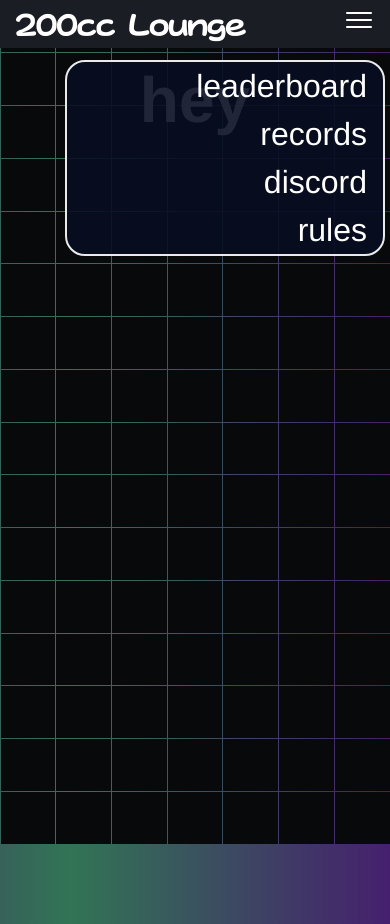
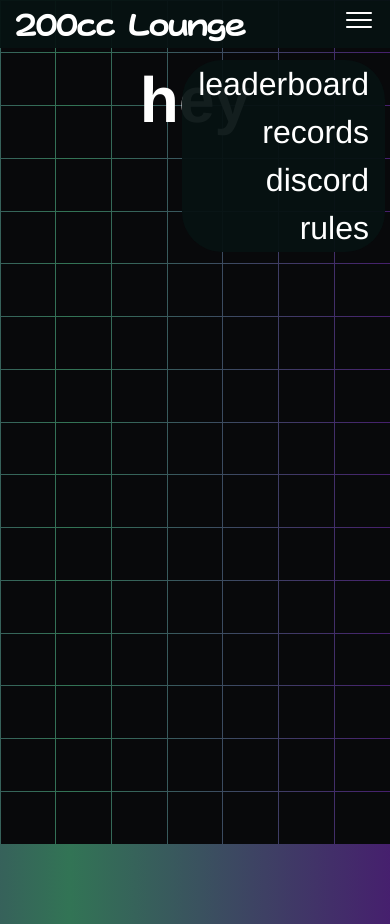
Before and after one commit to billypom/200-lounge.com, a Next.js app: page /asd in a window 390 px wide. Both pictures are taken after a click on the picture 359 px from the left and 20 px from the top of the page. Built offline with nearby package versions, Linux system fonts and the light colour scheme.

Commit message:
mobile dropdown

```diff
--- a/components/Navbar.js
+++ b/components/Navbar.js
@@ -69,22 +69,22 @@ export default function Navbar(){
             {open ?
             <div className={styles.navdropdown}>
                 <Link href="/">
-                    <ul className={styles.navitem} onClick={() => setOpen(!open)}>
+                    <ul className={styles.navitemmobile} onClick={() => setOpen(!open)}>
                         leaderboard
                     </ul>
                 </Link>
                 <Link href="/records">
-                    <ul className={styles.navitem} onClick={() => setOpen(!open)}>
+                    <ul className={styles.navitemmobile} onClick={() => setOpen(!open)}>
                         records
                     </ul>
                 </Link>
                 <a href="https://discord.gg/uR3rRzsjhk">
-                    <ul className={styles.navitem} onClick={() => setOpen(!open)}>
+                    <ul className={styles.navitemmobile} onClick={() => setOpen(!open)}>
                         discord
                     </ul>
                 </a>
                 <a href="https://www.mariokartcentral.com/forums/index.php?threads/s4-mk8dx-200cc-lounge-rules-updated-may-1-2022.7129/">
-                    <ul className={styles.navitem} onClick={() => setOpen(!open)}>
+                    <ul className={styles.navitemmobile} onClick={() => setOpen(!open)}>
                         rules
                     </ul>
                 </a>
--- a/styles/Home.module.css
+++ b/styles/Home.module.css
@@ -55,19 +55,20 @@ Tiles Background
 .navdropdown {
   color: #eaeaea;
   font-size: 2rem;
-  z-index: 11;
+  z-index: 21;
   position: absolute;
   display: flex;
   flex-direction: column;
   align-items: flex-end;
-  border: #eaeaea solid;
-  border-width: 2px;
-  border-radius: 20px;
-  width: 20rem;
+  /* border: #eaeaea solid; */
+  /* border-width: 2px; */
+  border-radius: 40px;
+  /* width: 900; */
+  /* position: fixed; */
   top: 60px;
   right: 5px;
   overflow: hidden;
-  background-color: rgba(8, 15, 34, 0.9)
+  background-color: rgba(7, 18, 18, 0.95)
 }
 
 
@@ -82,24 +83,18 @@ Tiles Background
   display: flex;
   flex: 1;
   flex-wrap: wrap;
-  background-color: rgb(26, 29, 36);
+  background-color: rgba(7, 18, 18, 0.95);
   /* background-color: rgb(255, 195, 14); */
   /* justify-content: center; */
   min-width: 100%;
   top: 0;
-  background-size: 100%;
   font-size: xx-large;
   z-index: 2;
   position: sticky;
   justify-content: space-between;
+  align-items:center;
 }
 
-.navitemwrapper2 {
-  display: flex;
-  /* flex: 1; */
-  flex-wrap: wrap;
-  color: white;
-}
 
 .navitemwrapper {
   display: flex;
@@ -107,13 +102,25 @@ Tiles Background
   flex-wrap: wrap;
 }
 
+.navitemwrapper2 {
+  display: flex;
+  flex-wrap: wrap;
+  color: white;
+  position: relative;
+  z-index: 40;
+}
+
 /* hamburger menu */
 .navitem3 {
   padding-right: 1rem;
   /* padding-left: 1rem; */
   /* padding-top: 0.5rem; */
-  padding-bottom: -1rem;
   color: white;
+  /* padding-top: 2rem; */
+  z-index: 35;
+  /* position: fixed; */
+  top: 0px;
+  right: 0;
 }
 
 .navitem3:hover,
@@ -130,6 +137,7 @@ Tiles Background
   padding-left: 1rem;
   /* padding-top: 0.5rem; */
   color: white;
+  /* padding-left: 6rem; */
   /* display: flex; */
   /* flex: 1; */
   /* flex-wrap: wrap; */
@@ -161,6 +169,39 @@ Tiles Background
   /* flex: 1; */
   /* flex-wrap: wrap; */
 }
+
+
+.navitemmobile {
+  padding-right: 1rem;
+  padding-left: 1rem;
+  /* padding-top: 0.5rem; */
+  color: white;
+  /* padding-left: 6rem; */
+  /* display: flex; */
+  /* flex: 1; */
+  /* flex-wrap: wrap; */
+  /* justify-content: flex-end; */
+}
+
+.navitemmobile:hover,
+.navitemmobile:focus {
+  border-color: #eaeaea;
+  color: #67e8f9;
+  cursor: pointer;
+}
+
+.navitemmobile:active {
+  color:#52bbc8;
+}
+
+
+
+
+
+
+
+
+
 
 @keyframes tier_title_ani {
   from {transform: translate(0%);}
@@ -386,6 +427,14 @@ Tiles Background
     animation-timing-function: cubic-bezier(.26, .13, .24, 1.2);
     animation-fill-mode: forwards;
   }
+
+  .navdropdown::after {
+    animation-name: navburger_ani;
+    animation-duration: 0.5s;
+    animation-direction: reverse;
+    animation-timing-function: cubic-bezier(.26, .13, .24, 1.2);
+    animation-fill-mode: forwards;
+  }
 }
 
 @media (prefers-color-scheme: dark) {
```
